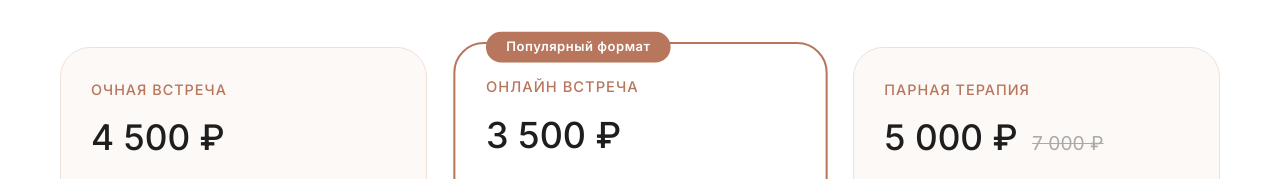
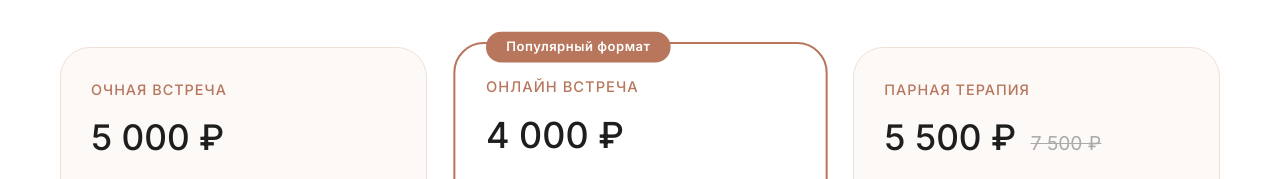
Before and after one commit to sberb2b1-sys/sberb2b1-sys.github.io, a plain HTML site: page index.html in a window 1280 px wide. Shown: the part 1311-1490 px from the top of the page. Drawn offline with Linux system fonts and the light colour scheme.

Commit message:
Update index.html

```diff
--- a/index.html
+++ b/index.html
@@ -74,7 +74,7 @@
             <div class="price-card">
                 <div class="price-card-header">
                     <span class="price-type">Очная встреча</span>
-                    <h3 class="price-value">4 500 ₽</h3>
+                    <h3 class="price-value">5 000 ₽</h3>
                 </div>
                 <div class="price-card-body">
                     <p>Встреча в кабинете в центре Москвы. Уютное пространство для полного контакта.</p>
@@ -94,7 +94,7 @@
                 <div class="price-badge">Популярный формат</div>
                 <div class="price-card-header">
                     <span class="price-type">Онлайн встреча</span>
-                    <h3 class="price-value">3 500 ₽</h3>
+                    <h3 class="price-value">4 000 ₽</h3>
                 </div>
                 <div class="price-card-body">
                     <p>Видео-связь (Zoom) </p>
@@ -113,8 +113,8 @@
             <div class="price-card">
                 <div class="price-card-header">
                     <span class="price-type">Парная терапия</span>
-                    <h3 class="price-value">5 000 ₽</h3>
-                    <span class="price-old">7 000 ₽</span>
+                    <h3 class="price-value">5 500 ₽</h3>
+                    <span class="price-old">7 500 ₽</span>
                 </div>
                 <div class="price-card-body">
                     <p>Стоимость указана за встречу в онлайн-формате.</p>
```
